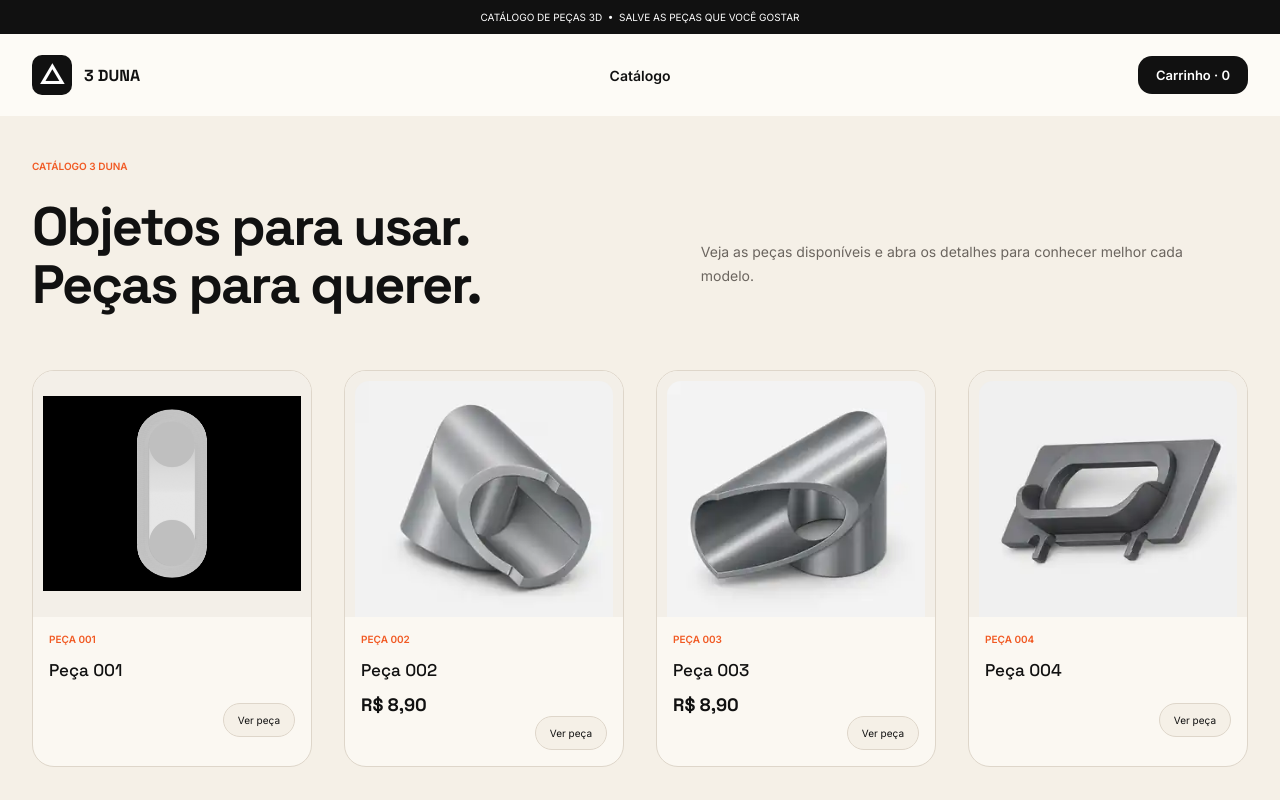
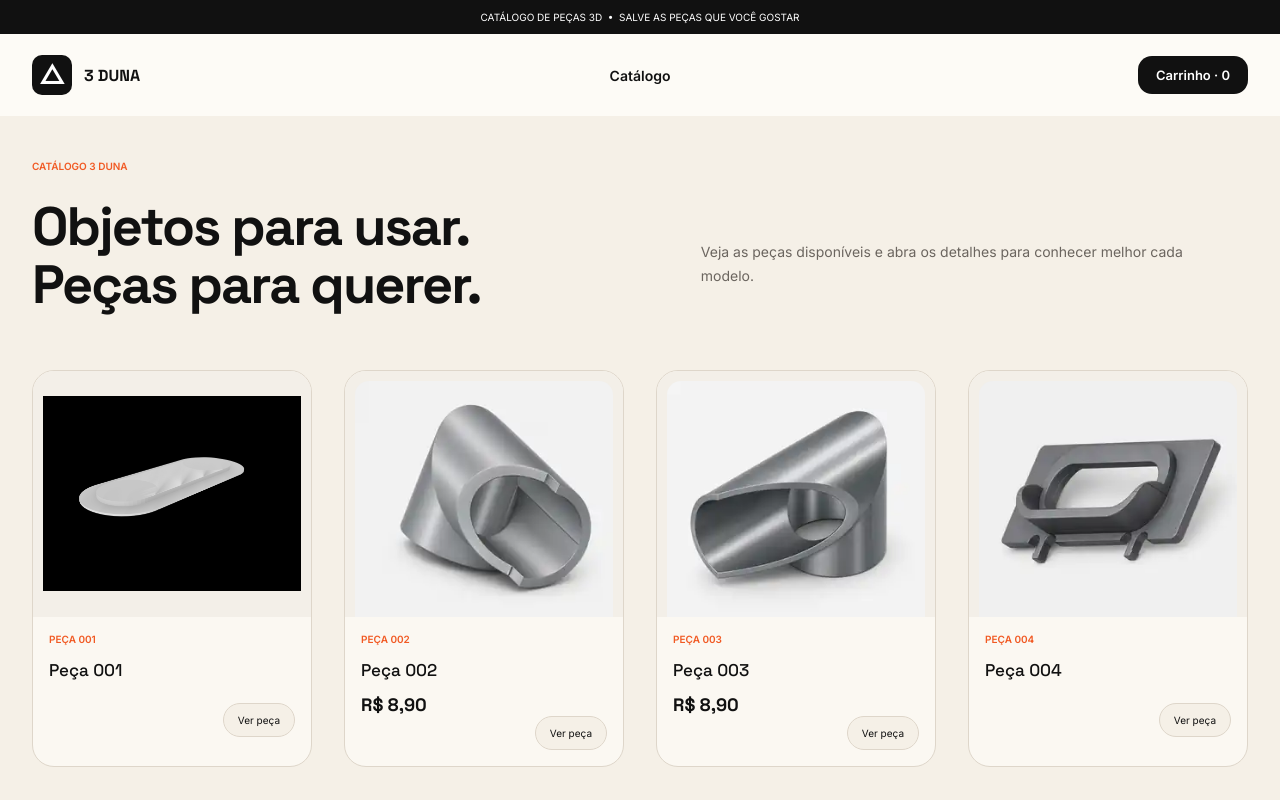
Before and after one commit to GJurass/3duna-catalogo, a Nuxt app: page / in a window 1280 px wide. Shown: the top 800 px of the page. Built offline with nearby package versions, Linux system fonts and the light colour scheme.

Commit message:
feat: adiciona nova capa à peça 001

```diff
--- a/app/data/products.ts
+++ b/app/data/products.ts
@@ -55,8 +55,9 @@ export type Product = {
 
 const productOverrides: Record<string, Partial<Product>> = {
   '001': {
-    image: '/products/001-1.png',
+    image: '/products/001-3.png',
     images: [
+      '/products/001-3.png',
       '/products/001-1.png',
       '/products/001-2.png'
     ]
```
Also changed, not shown: public/products/001-3.png (added).
